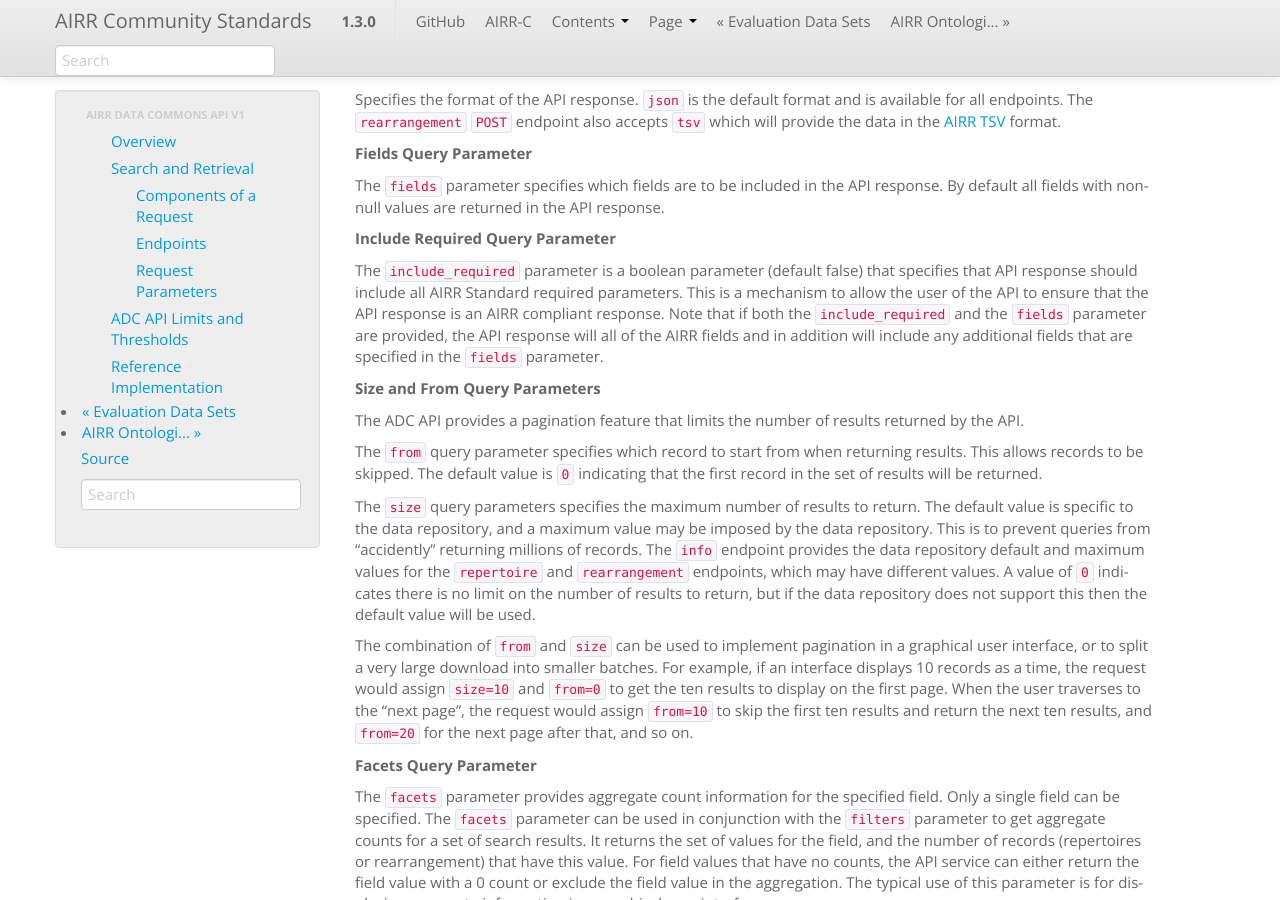
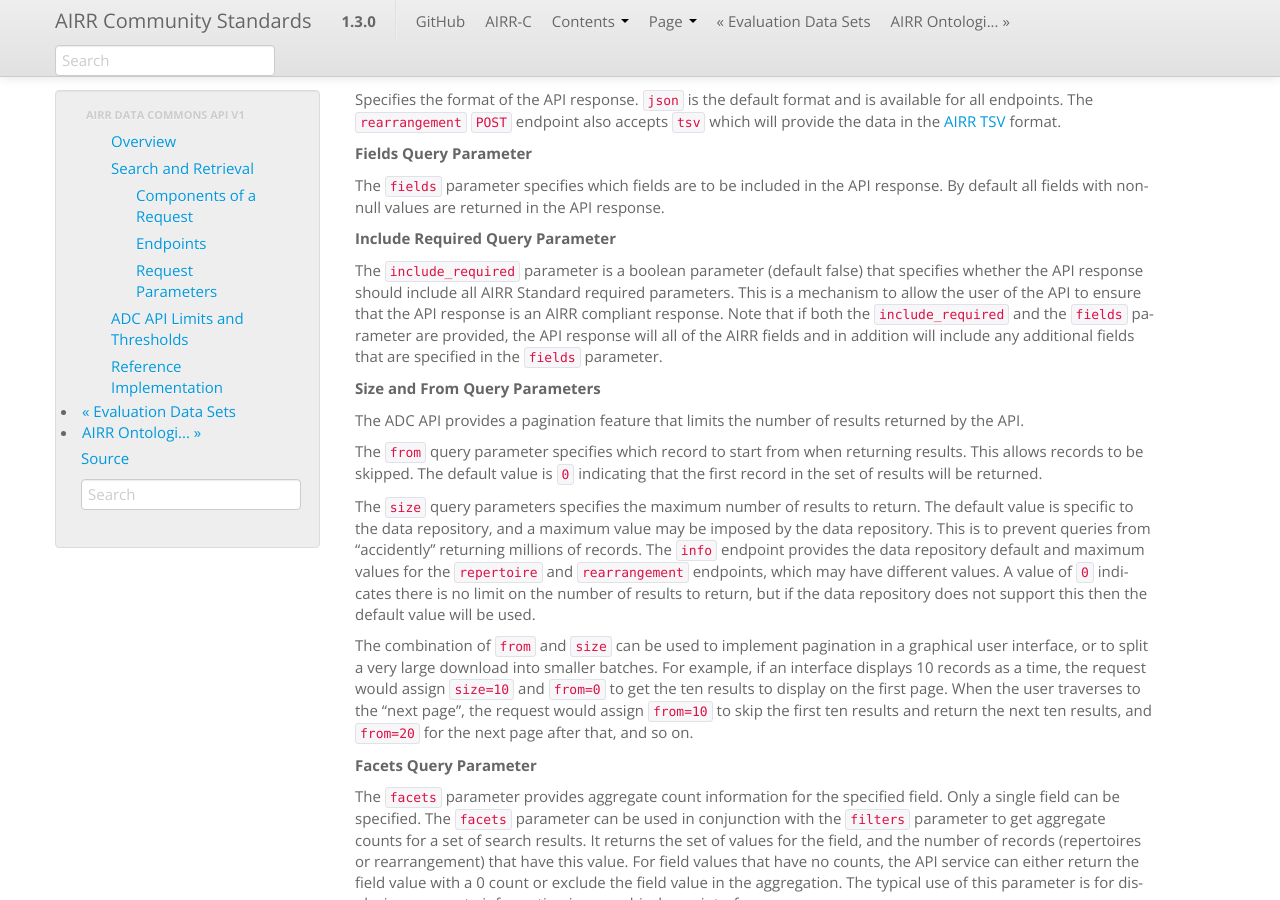
Before and after one commit to airr-community/airr-standards, a Sphinx documentation site: the page built from docs/api/adc_api.rst, in a window 1280 px wide and 900 px high, scrolled down 12059 px. Built offline with Sphinx 7.4.7, drawn with Linux system fonts in a browser that asks for light colours; pages that are not in the unit, such as notebooks, are missing from menus.

Commit message:
Minor typo fix

```diff
--- a/docs/api/adc_api.rst
+++ b/docs/api/adc_api.rst
@@ -649,7 +649,7 @@ returned in the API response.
 
 **Include Required Query Parameter**
 
-The ``include_required`` parameter is a boolean parameter (default false) that specifies that
+The ``include_required`` parameter is a boolean parameter (default false) that specifies whether the
 API response should include all AIRR Standard required parameters. This is a mechanism to allow
 the user of the API to ensure that the API response is an AIRR compliant response. Note that if
 both the ``include_required`` and the ``fields`` parameter are provided, the API response will
```
